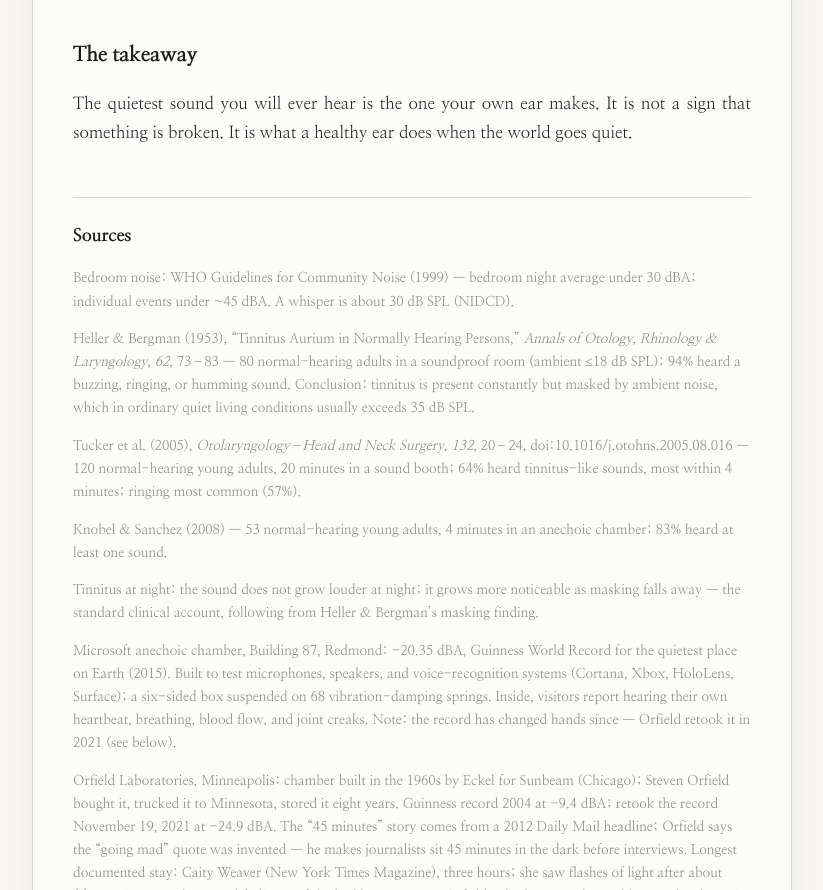
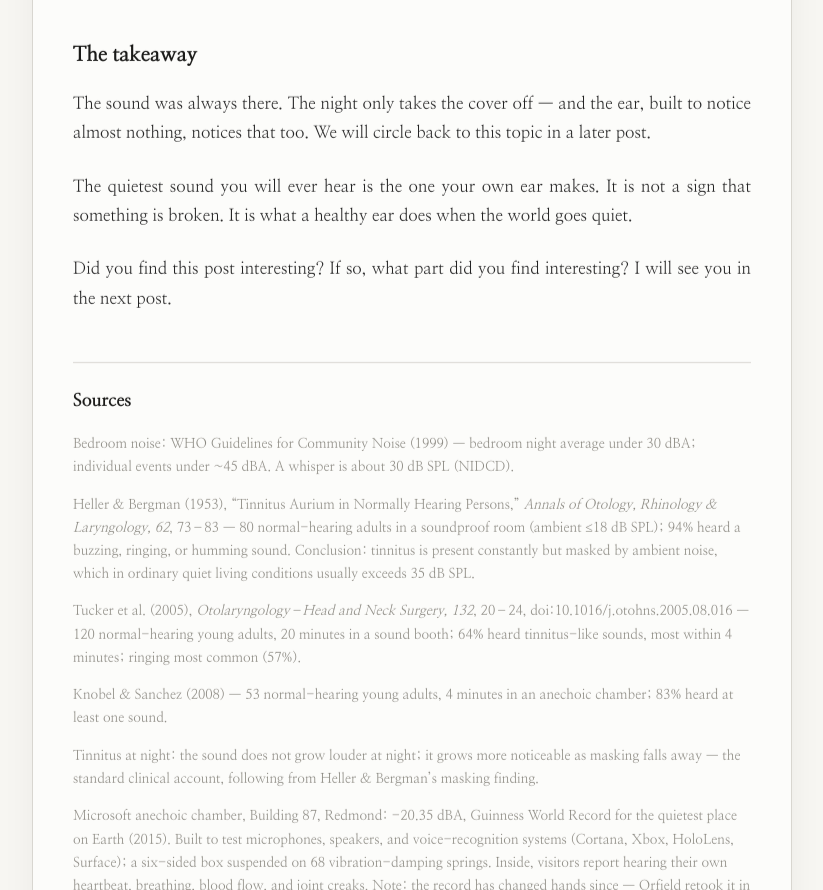
Before and after one commit to YUS28a5b/Website, a plain HTML site: page Blog_AuD/Audiology/20261122_the_quietest_sound_your_ear_can_hear.html in a window 1280 px wide. Shown: the part 4506-5396 px from the top of the page, without its empty margins (228-1051 px from the left). Drawn offline with Linux system fonts and the light colour scheme.

Commit message:
Update takeaway section

```diff
--- a/Blog_AuD/Audiology/20261122_the_quietest_sound_your_ear_can_hear.html
+++ b/Blog_AuD/Audiology/20261122_the_quietest_sound_your_ear_can_hear.html
@@ -274,7 +274,11 @@
 
       <h3>The takeaway</h3>
 
+      <p>The sound was always there. The night only takes the cover off — and the ear, built to notice almost nothing, notices that too. We will circle back to this topic in a later post.</p>
+
       <p>The quietest sound you will ever hear is the one your own ear makes. It is not a sign that something is broken. It is what a healthy ear does when the world goes quiet.</p>
+
+      <p>Did you find this post interesting? If so, what part did you find interesting? I will see you in the next post.</p>
     </div>
 
     <div class="post-sources">
```
